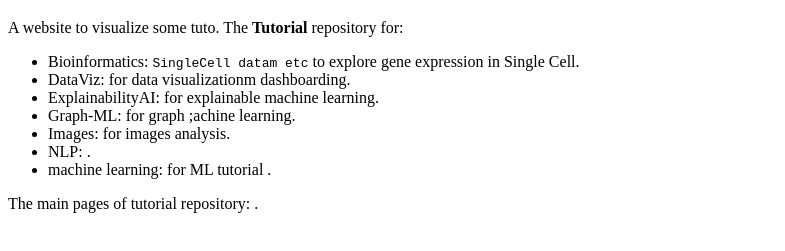
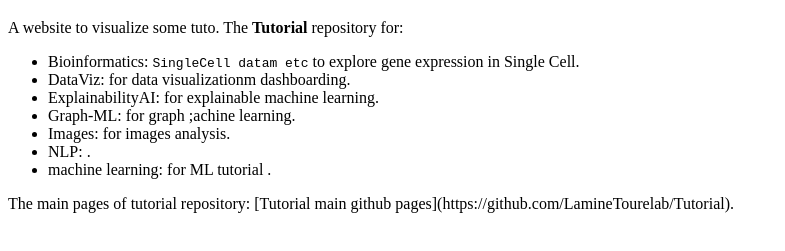
Before and after one commit to LamineTourelab/LamineTourelab.github.io, a plain HTML site: page Tutorial/index.html in a window 1280 px wide. Shown: the part 61-312 px from the top of the page, without its empty margins (0-785 px from the left). Drawn offline with Linux system fonts and the light colour scheme.

Commit message:
Update index.html

```diff
--- a/Tutorial/index.html
+++ b/Tutorial/index.html
@@ -24,7 +24,7 @@
 <li>NLP: .</li>
 <li>machine learning: for ML tutorial .</li>
 </ul>
-<p>The main pages of tutorial repository: <a href="https://github.com/LamineTourelab/Tutorial/tree/main" class="internal-link uri"></a>. </p>
+<p>The main pages of tutorial repository: [Tutorial main github pages](https://github.com/LamineTourelab/Tutorial). </p>
 <p align="center">
 
   </div>
```
